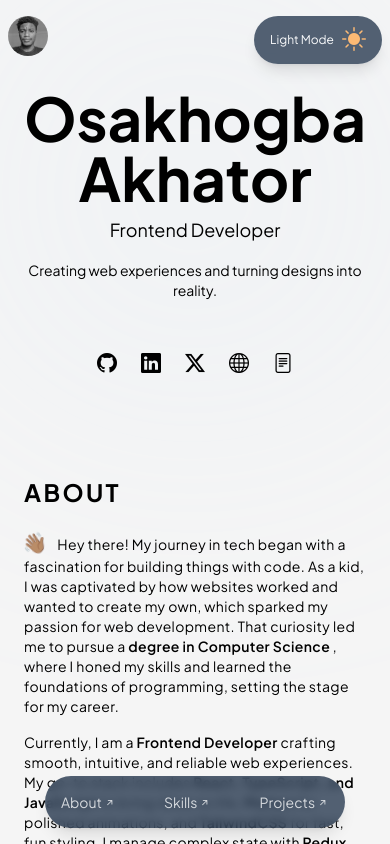
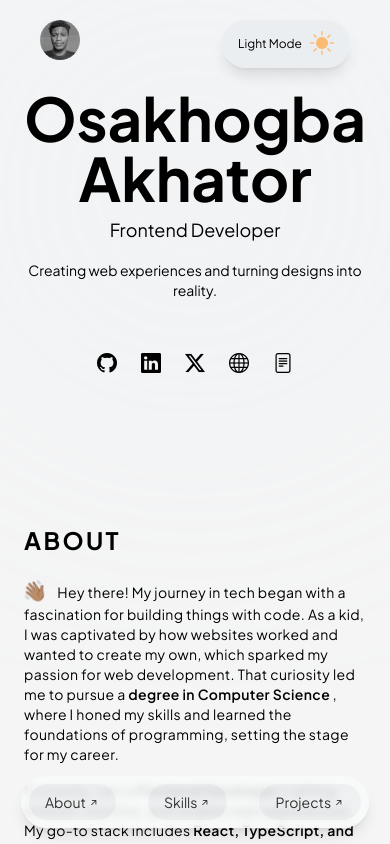
Before and after one commit to AkhatorEnosa/my_portfolio, a React (Vite) app: page / in a window 390 px wide. Shown: the top 844 px of the page. Built offline with nearby package versions, Linux system fonts and the light colour scheme.

Commit message:
overlay z index issue fix

```diff
--- a/src/App.tsx
+++ b/src/App.tsx
@@ -3,16 +3,16 @@ import Left from "./sections/Left"
 import Right from "./sections/Right"
 import { AppContext } from "./context/AppContext";
 import CursorTracker from "./components/CursorTracker";
-import Navbar from "./sections/Navbar";
+// import Navbar from "./sections/Navbar";
 
 function App() {
   const {theme} = useContext(AppContext);
   return (
-    <div className="mx-auto min-h-screen max-w-[1800px] px-6 py-12 font-sans md:px-36 lg:px-12 md:py-16 lg:py-0 bg-[#f9fafb] dark:bg-[#1F2937] text-[#000000] dark:text-[#f9fafb]">
+    <div className="mx-auto min-h-screen max-w-[1800px] px-6 md:px-36 lg:px-12 bg-[#f9fafb] dark:bg-[#1F2937] text-[#000000] dark:text-[#f9fafb]">
       <div className={`${theme === 'dark' ? "bg-[#000000]" : "bg-[#f5f5f5]"} fixed w-screen h-screen left-0 top-0 z-10`}>
         <CursorTracker/>
       </div>
-      <Navbar />
+      {/* <Navbar /> */}
       <div className="relative flex flex-col lg:flex-row lg:justify-between gap-10 z-30">
         <Left />
         <Right />
--- a/src/components/NavLink.tsx
+++ b/src/components/NavLink.tsx
@@ -10,7 +10,7 @@ const NavLink = ({url, title}: NavLinkProps) => {
   const { selectedSection, setSelectedSection } = useContext(AppContext)
   return (
     <a href={url}
-      className={`group relative w-fit h-fit p-2 lg:p-0 rounded-full flex justify-center items-center lg:gap-3 capitalize text-sm ${selectedSection === title ? "font-bold text-[#1F2937] dark:text-[#f9fafb] lg:text-[#008080] bg-[#f9fafb] dark:bg-[#1F2937] lg:bg-transparent gap-5" : "text-[#f9fafb] hover:text-white dark:text-[#1F2937] lg:text-[#1F2937] lg:hover:text-[#008080] gap-0 lg:dark:text-[#f9fafb]/80 lg:dark:hover:text-[#f9fafb] hover:font-bold opacity-80 hover:opacity-100"} transition-all duration-150`}
+      className={`group relative w-fit h-fit p-2 px-4 lg:p-0 rounded-full flex justify-center items-center lg:gap-3 capitalize text-sm ${selectedSection === title ? "font-semibold bg-[#1f2937] dark:bg-[#f9fafb] dark:text-[#1F2937] text-[#f9fafb] lg:text-[#008080] lg:bg-transparent lg:dark:bg-transparent lg:dark:text-white gap-5" : "bg-[#1f2937]/5 dark:bg-[#1f2937]/80 dark:text-[#f9fafb]/60 lg:text-[#1F2937] lg:hover:text-[#008080] gap-0 lg:dark:text-[#f9fafb]/80 lg:dark:hover:text-[#f9fafb] hover:font-semibold opacity-80 hover:opacity-100"} transition-all duration-150`}
       onClick={() => {
         setSelectedSection(title);
         localStorage.setItem('section', title)
--- a/src/components/ProjectCard.tsx
+++ b/src/components/ProjectCard.tsx
@@ -40,7 +40,7 @@ const ProjectCard = ({ title, desc, tech, url, construction, imgSrc }: ProjectCa
                 </Tooltip>
               }
               <div className="w-full h-48 dark:border-[#f9fafb]/20 rounded-lg md:rounded-3xl md:border-[1px] border-[#1f2937]/20 overflow-hidden">
-                  <img src={imgSrc} alt="Project Image" className="w-full h-full object-cover scale-125 group-hover:scale-100 transition-transform duration-300"/>
+                  <img src={imgSrc} alt={`${title} image`} className="w-full h-full object-cover scale-125 group-hover:scale-100 transition-transform duration-300"/>
               </div>
             </div>
         </div>
--- a/src/components/TabButton.tsx
+++ b/src/components/TabButton.tsx
@@ -17,7 +17,7 @@ const TabButton = ({ title, index } : { title: string, index: number }) => {
     }
   return (
     <button
-      className={`relative w-fit flex justify-center items-center capitalize text-xs gap-3 ${groupBy === title ? "font-semibold text-[#f9fafb] hover:text-[#f9fafb] dark:text-[#1f2937] dark:hover:text-[#1f2937]" : " bg-[#1f2937]/5 dark:bg-[#f9fafb]/5 hover:text-[#008080] dark:text-[#f9fafb]/60 dark:hover:text-[#f9fafb] hover:shadow-sm"} py-2 px-4 overflow-clip rounded-full transition-all duration-300`}
+      className={`relative w-fit flex justify-center items-center capitalize text-xs gap-3 ${groupBy === title ? "font-semibold text-[#f9fafb] hover:text-[#f9fafb] dark:text-[#1f2937] dark:hover:text-[#1f2937]" : " bg-[#1f2937]/5 dark:bg-[#1f2937]/80 hover:text-[#008080] dark:text-[#f9fafb]/60 dark:hover:text-[#f9fafb] hover:shadow-sm"} py-2 px-4 overflow-clip rounded-full transition-all duration-300`}
       aria-label={`Group by ${title}`}
       role="button"
       onClick={() => {
--- a/src/context/AppContext.tsx
+++ b/src/context/AppContext.tsx
@@ -36,7 +36,7 @@ const result = lastPartOfUrl.slice(1)
 
 export function AppProvider({ children } : { children: ReactNode }) {
     const [theme, setTheme] = useState(localStorage.getItem('theme') || 'light')
-    const [selectedSection, setSelectedSection] = useState(localStorage.getItem('section') ? localStorage.getItem('section') : 'home')
+    const [selectedSection, setSelectedSection] = useState(localStorage.getItem('section') ? localStorage.getItem('section') : result)
     const [groupBy, setGroupBy] = useState("all")
     const [tabIndex, setTabIndex] = useState(0)
 
--- a/src/sections/Left.tsx
+++ b/src/sections/Left.tsx
@@ -2,18 +2,85 @@ import NavLink from "../components/NavLink"
 import SocialLink from "../components/SocialLink"
 // import cv from '../assets/osakhogba.pdf';
 import { motion } from "framer-motion"
-import { useContext } from "react";
+import { useContext, useEffect, useState } from "react";
 import { AppContext } from "../context/AppContext";
 import { NAVLINKS } from "../constants/navlinks";
 import { SOCIALLINKS } from "../constants/sociallinks";
+import Icon from "../assets/icon.webp";
+
+type ShapeKey = "octagon" | "circle" | "pentagon";
+
+const shapes: Record<ShapeKey, string> = {
+  octagon: "polygon(30% 0%, 70% 0%, 100% 30%, 100% 70%, 70% 100%, 30% 100%, 0% 70%, 0% 30%)",
+  circle: "circle(50% at 50% 50%)",
+  pentagon: "polygon(50% 0%, 100% 38%, 82% 100%, 18% 100%, 0% 38%)",
+};
 
 const Left = () => {
-  const context = useContext(AppContext);
+  const { setSelectedSection, theme, themeHandler } = useContext(AppContext);
 
-  const { theme, themeHandler } = context;
+
+  const [currShape, setCurrShape] = useState<ShapeKey>("circle");
+  const [isHovering, setIsHovering] = useState<boolean>(false);
+
+  // Array of shape keys to cycle through
+  const shapeKeys = Object.keys(shapes) as ShapeKey[];
+
+  useEffect(() => {
+    if (!isHovering) return;
+
+    const interval = setInterval(() => {
+      setCurrShape((prevShape) => {
+        const currentIndex = shapeKeys.indexOf(prevShape);
+        const nextIndex = (currentIndex + 1) % shapeKeys.length;
+        return shapeKeys[nextIndex];
+      });
+    }, 500);
+
+    return () => clearInterval(interval);
+  }, [isHovering, shapeKeys]);
+
+  // Handle hover start and end
+  const handleHoverStart = () => setIsHovering(true);
+  const handleHoverEnd = () => setIsHovering(false);
 
   return (
-    <section id="home" className="relative lg:sticky lg:top-0 lg:flex lg:max-h-screen lg:w-[48%] lg:flex-col lg:justify-between lg:py-24 lg:px-12">
+    <section id="home" className="relative lg:sticky lg:top-0 lg:flex lg:max-h-screen lg:w-[48%] lg:flex-col lg:justify-between py-12 md:py-16 lg:py-24 lg:px-12">
+    {/* user image */}
+      <motion.div
+        className="group fixed top-5 left-10 size-10 lg:w-14 lg:h-14 z-40"
+        onClick={() => {
+            setSelectedSection("home");
+            localStorage.setItem('section', "home")
+          }
+        }
+        onHoverStart={handleHoverStart}
+        onHoverEnd={handleHoverEnd}
+        onTouchStart={handleHoverStart}
+        onTouchEnd={handleHoverEnd}
+      >
+        {/* expanded icon image */}
+        <div className="fixed left-20 lg:left-40 top-14 w-0 group-hover:w-56 shadow-2xl rounded-lg overflow-hidden opacity-0 group-hover:opacity-100 ease-in-out transition-all duration-150 z-50">
+          <img src={Icon} alt="my image"/>
+        </div>
+
+        <motion.div
+          className="w-full h-full cursor-pointer"
+          initial={{ clipPath: shapes[currShape] }}
+          // Framer Motion animation for smooth clip-path transition
+          animate={{ clipPath: shapes[currShape] }}
+          transition={{ duration: 0.5, ease: "easeInOut" }}
+        >
+          <a href="#home">
+            <img
+              src={Icon}
+              alt="my Image"
+              className="w-full h-full object-cover grayscale group-hover:grayscale-0 transition-all duration-300"
+            />
+          </a>
+        </motion.div>
+      </motion.div>
+
       <div>
         <header className="relative w-full flex flex-col justify-center items-center lg:items-start text-center lg:text-left">
           {/* user data  */}
@@ -47,7 +114,7 @@ const Left = () => {
           transition={{ duration: 0.5, delay: 1.5 }}
           className="w-full mt-10 lg:mt-0 fixed flex left-0 bottom-4 justify-center items-center lg:relative lg:right-0 lg:left-0 lg:bottom-0 z-40">
           {/* nav links */}
-          <div className="w-fit lg:w-full flex lg:flex-col justify-center items-center lg:items-start dark:bg-[#e9edf1]/80 bg-[#2a3b52]/80 text-[#f9fafb] dark:text-[#2a3b52] lg:bg-transparent lg:dark:bg-transparent lg:backdrop-blur-none lg:rounded-none lg:shadow-none rounded-full backdrop-blur-sm shadow-lg py-2 px-2 lg:py-0 lg:px-0 mt-10 gap-8 md:gap-16 lg:gap-2 z-40">
+          <div className="w-fit lg:w-full flex lg:flex-col justify-center items-center lg:items-start bg-[#f9fafb]/80 dark:bg-[#2a3b52]/80 lg:bg-transparent lg:dark:bg-transparent lg:backdrop-blur-none lg:rounded-none lg:shadow-none rounded-full backdrop-blur-sm shadow-lg py-2 px-2 lg:py-0 lg:px-0 mt-10 gap-8 md:gap-16 lg:gap-2 z-40">
             {
               NAVLINKS.map((navlink, index) => (
                 <NavLink key={index+navlink} url={`#${navlink}`} title={navlink}/>
@@ -71,7 +138,7 @@ const Left = () => {
             ))
           }
         </div>
-        <motion.button
+        {/* <motion.button
           initial={{ opacity: 0 }}
           animate={{ opacity: 1 }}
           transition={{ duration: 0.5, delay: 2.5}}
@@ -80,7 +147,17 @@ const Left = () => {
           onClick={() => themeHandler()}>
             <p className={`w-fit text-xs md:text-sm flex justify-center items-center gap-2 ${theme === 'dark' ? "-translate-x-30 opacity-0" : "translate-x-0 opacity-100"} duration-300 transition-all`}>Light Mode<i className={`text-2xl bi bi-brightness-high-fill text-orange-300 group-hover:rotate-[360] ${theme !== 'dark' ? "rotate-180" : "rotate-0"} duration-300 transition-all`}></i></p>
             <p className={`absolute w-fit text-xs md:text-sm flex justify-center items-center gap-2 ${theme !== 'dark' ? "-translate-x-20 opacity-0" : "translate-x-0 opacity-100"} duration-300 transition-all`}>Dark Mode<i className={`text-xl bi bi-moon-fill text-yellow-200 group-hover:rotate-[360] ${theme === 'dark' ? "rotate-[360deg]" : "rotate-0"} duration-300 transition-all`}></i></p>
-        </motion.button>
+        </motion.button> */}
+            <motion.button
+                initial={{ opacity: 0 }}
+                animate={{ opacity: 1 }}
+                transition={{ duration: 0.5, delay: 2.5}}
+                className="group fixed top-5 right-10 lg:relative lg:top-0 lg:right-0 w-fit flex bg-[#e9edf1]/80 dark:bg-[#2a3b52]/80 dark:text-[#f9fafb] text-inherit py-2 px-4 rounded-full backdrop-blur-sm shadow-lg lg:shadow-none lg:backdrop-blur-none cursor-pointer overflow-clip z-50 duration-300 transition-all"
+                aria-label={theme === 'dark' ? 'Switch to light mode' : 'Switch to dark mode'}
+                onClick={() => themeHandler()}>
+                  <p className={`w-fit text-xs md:text-sm flex justify-center items-center gap-2 ${theme === 'dark' ? "-translate-x-30 opacity-0" : "translate-x-0 opacity-100"} duration-300 transition-all`}>Light Mode<i className={`text-2xl bi bi-brightness-high-fill text-orange-300 group-hover:rotate-[360] ${theme !== 'dark' ? "rotate-180" : "rotate-0"} duration-300 transition-all`}></i></p>
+                  <p className={`absolute w-fit text-xs md:text-sm flex justify-center items-center gap-2 ${theme !== 'dark' ? "-translate-x-20 opacity-0" : "translate-x-0 opacity-100"} duration-300 transition-all`}>Dark Mode<i className={`text-xl bi bi-moon-fill text-yellow-200 group-hover:rotate-[360] ${theme === 'dark' ? "rotate-[360deg]" : "rotate-0"} duration-300 transition-all`}></i></p>
+            </motion.button>
       </motion.div>
     </section>
   )
--- a/src/sections/Navbar.tsx
+++ b/src/sections/Navbar.tsx
@@ -42,7 +42,7 @@ const Navbar = () => {
         initial={{ opacity: 0, y: -50 }}
         animate={{ opacity: 1, y: 0 }}
         transition={{ duration: 0.5, delay: 0 }}
-        className="fixed left-0 top-0 w-full flex justify-between py-4 px-2 md:px-10 lg:bg-none z-40 md:z-30 md:hover:z-40 lg:z-50">
+        className="fixed left-0 top-0 w-full flex justify-between py-4 px-2 md:px-10 lg:bg-none z-40 hover:z-40 lg:z-50">
           {/* user image */}
           <motion.div
             className="group size-10 lg:w-14 lg:h-14 z-40"
--- a/src/sections/Right.tsx
+++ b/src/sections/Right.tsx
@@ -152,7 +152,7 @@ const Right = () => {
             >
                 {/* <h1 className="w-full text-2xl font-bold tracking-widest uppercase">Selected Projects</h1> */}
                 <div className="cards w-full flex flex-col gap-6 mt-5">
-                    <div className="tabs w-fit flex gap-2 lg:gap-3 items-center overflow-x-scroll py-3 px-3 rounded-full md:sticky top-4 bg-[#f9fafb]/80 dark:bg-[#1f2937]/80 backdrop-blur-sm z-30">
+                    <div className="tabs w-fit flex gap-2 lg:gap-3 items-center overflow-x-scroll py-3 px-3 rounded-full md:sticky top-4 bg-[#f9fafb]/80 dark:bg-[#2a3b52]/80 backdrop-blur-sm z-30">
                         {TABS.map((tab, index) => (
                             <TabButton
                                 key={index}
```
